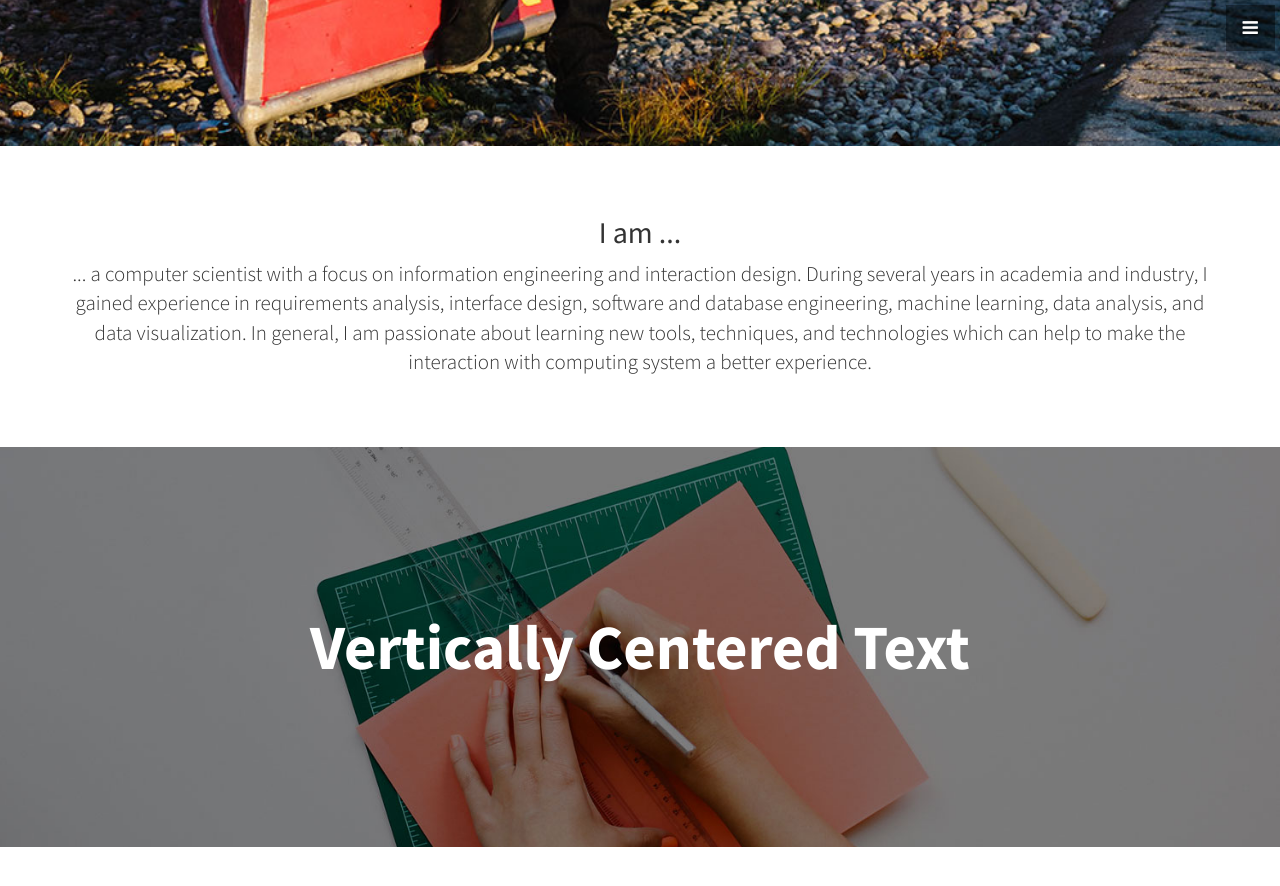
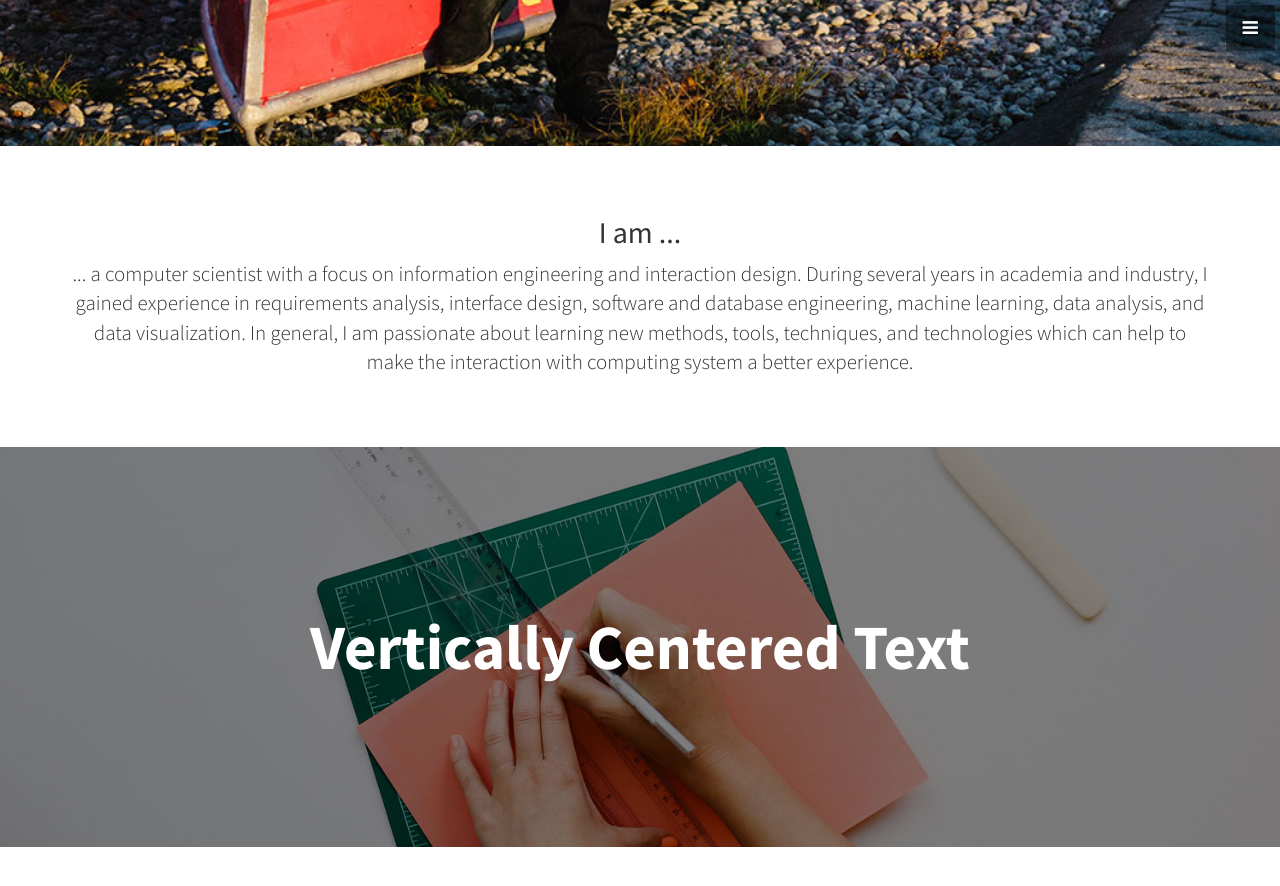
Before and after one commit to SimonButscher/home, a Jekyll site: the page built from index.html, in a window 1280 px wide and 900 px high, scrolled down 754 px. Shown: the top 886 px of the window. Built offline with Jekyll 4.4.1, drawn with Linux system fonts in a browser that asks for light colours.

Commit message:
Update about.html

```diff
--- a/_includes/about.html
+++ b/_includes/about.html
@@ -3,7 +3,7 @@
     <div class="row">
       <div class="col-lg-12 text-center">
         <h2>I am ...</h2>
-        <p class="lead">... a computer scientist with a focus on information engineering and interaction design. During several years in academia and industry, I gained experience in requirements analysis, interface design, software and database engineering, machine learning, data analysis, and data visualization. In general, I am passionate about learning new tools, techniques, and technologies which can help to make the interaction with computing system a better experience.</p>
+        <p class="lead">... a computer scientist with a focus on information engineering and interaction design. During several years in academia and industry, I gained experience in requirements analysis, interface design, software and database engineering, machine learning, data analysis, and data visualization. In general, I am passionate about learning new methods, tools, techniques, and technologies which can help to make the interaction with computing system a better experience.</p>
       </div>
     </div>
     <!-- /.row -->
```
